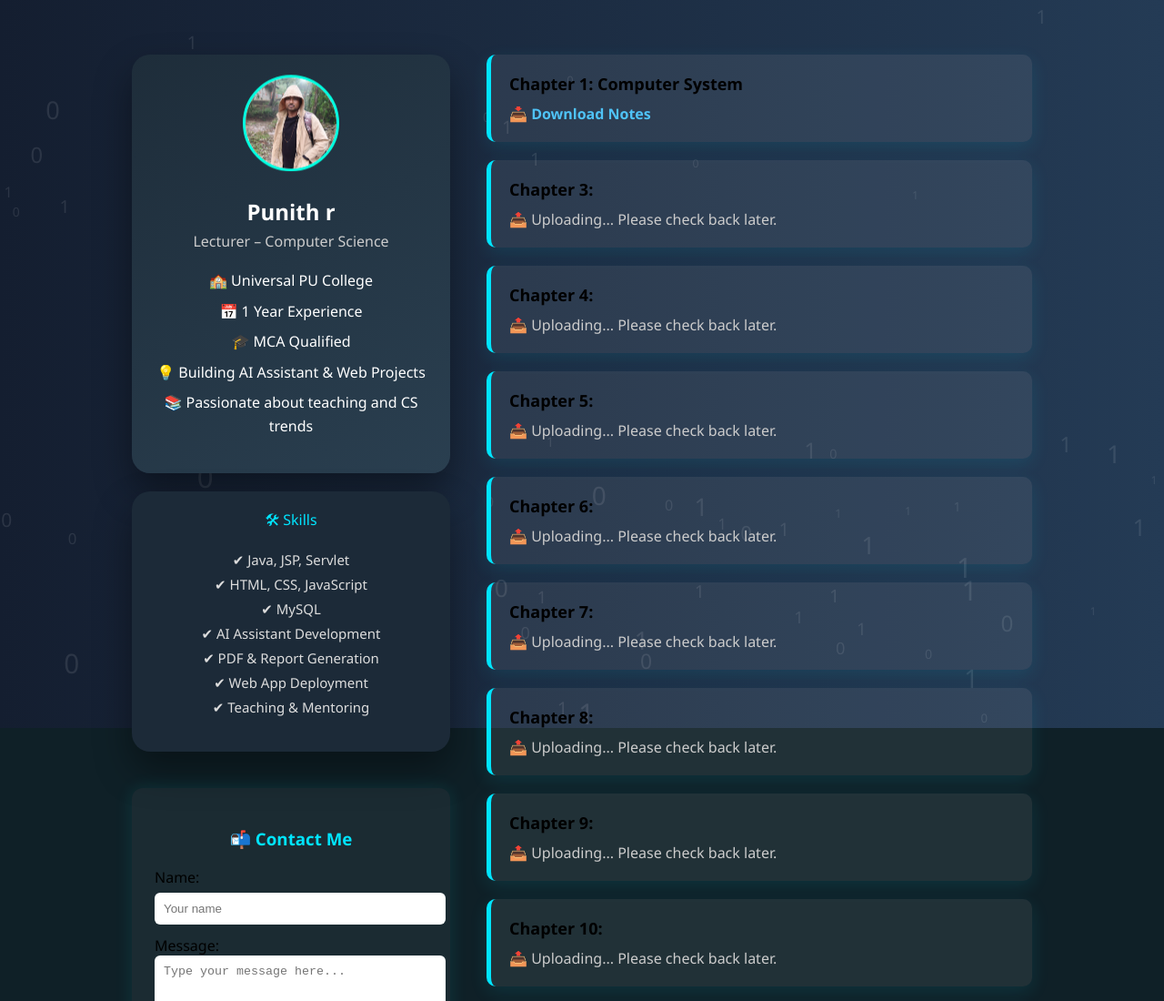
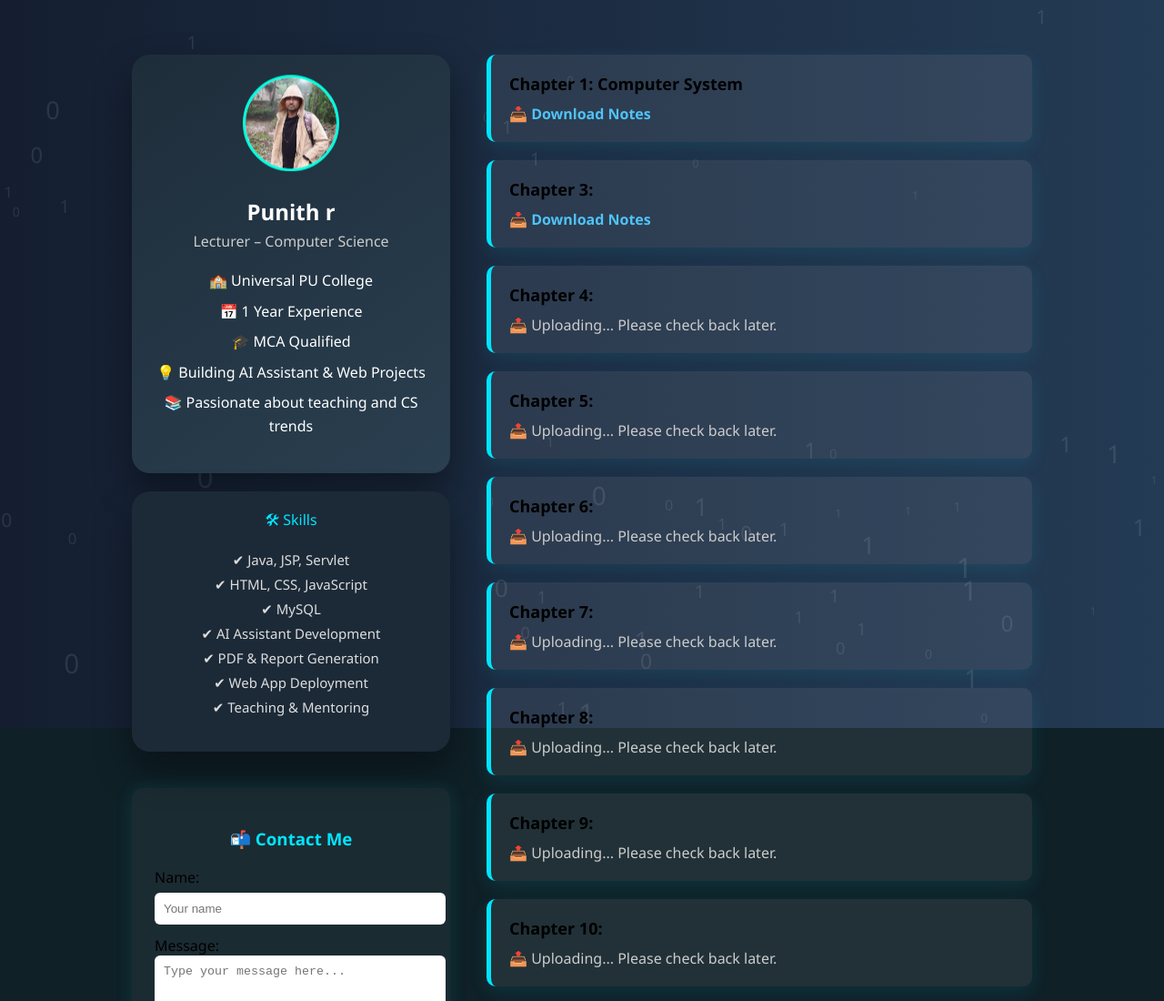
Before and after one commit to Punithpvs/Notes, a plain HTML site: page index.html in a window 1280 px wide. Shown: the top 1100 px of the page at 91% size. Drawn offline with Linux system fonts and the light colour scheme.

Commit message:
Update index.html

```diff
--- a/index.html
+++ b/index.html
@@ -231,7 +231,7 @@
 
     <div class="note-box">
       <p>Chapter 3:</p>
-      <span>📤 Uploading... Please check back later.</span>
+      <a href="https://drive.google.com/file/d/1d16lc1eDeq3fm88GmGwWSQGcLfscqsI5/view?usp=drivesdk" target="_blank">📥 Download Notes</a>
     </div>
 
 <div class="note-box">
```
